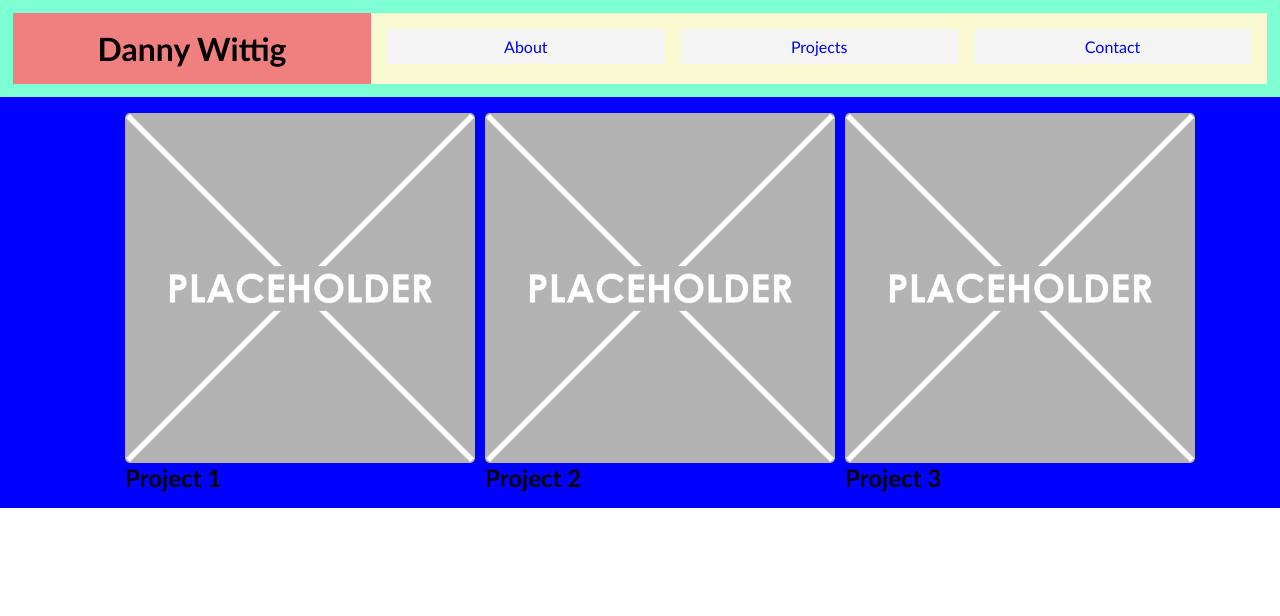
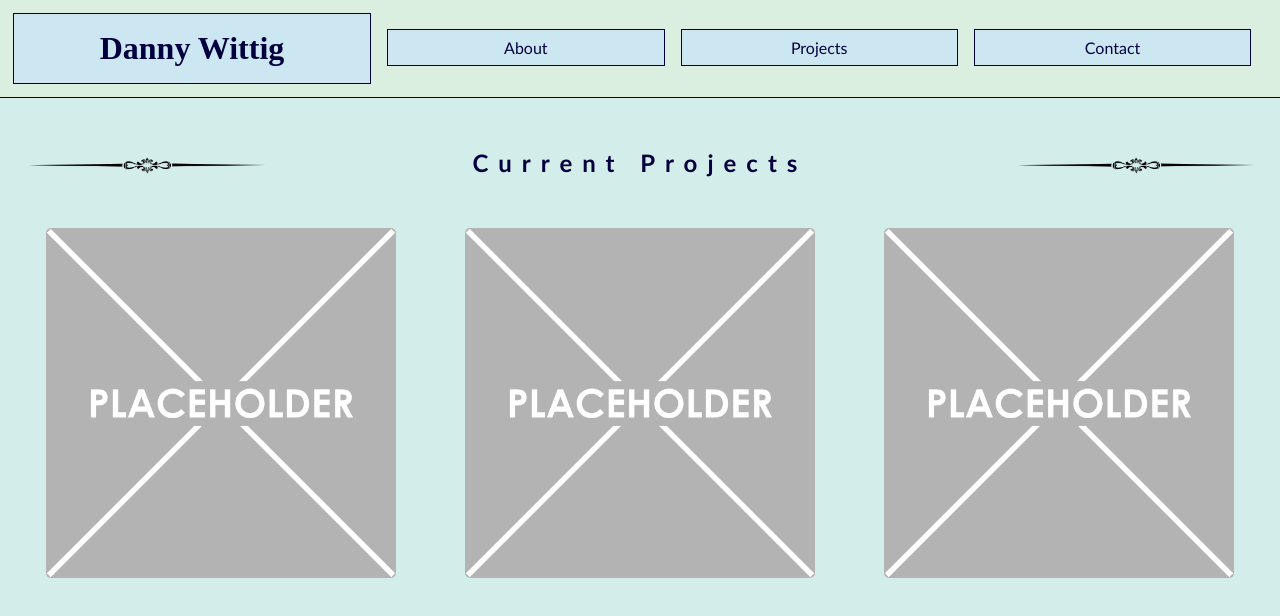
Before and after one commit to deegeedubs/portfolio-danny-wittig, a plain HTML site: page index.html in a window 1280 px wide. Drawn offline with Linux system fonts and the light colour scheme.

Commit message:
style updates
added color scheme, pseudo classes, and responsive design

```diff
--- a/assets/style.css
+++ b/assets/style.css
@@ -2,6 +2,13 @@
     margin: 0;
     font-family: 'Gill Sans', 'Gill Sans MT', Calibri, 'Trebuchet MS', sans-serif;
     box-sizing: border-box;
+    padding: 0;
+}
+:root {
+    --col: #CCE7F1;
+    --back: #DBEFE1;
+    --main: #D3EDEA;
+    --font: rgb(0, 0, 63);
 }
 /* Header Styling */
 header {
@@ -9,8 +16,9 @@ header {
     flex-direction: row;
     width: 100vw;
     justify-content: space-between;
-    background-color: aquamarine;
+    background-color: var(--back);
     padding: 1vw;
+    border-bottom: 1px double black;
 }
 
 logo {
@@ -18,15 +26,18 @@ logo {
 }
 
 h1 {
-    background-color: lightcoral;
+    background-color: var(--col);
     text-align: center;
     vertical-align: bottom;
     padding: 0.5em;
+    font-family: Baskerville;
+    color: var(--font);
+    border: 1px solid var(--font);
 }
 
 nav {
     flex: 2 0 70vw;
-    background-color: lightgoldenrodyellow;
+    background-color: var(--back);
 }
 
 nav ul {
@@ -40,32 +51,59 @@ nav ul {
 
 nav ul li {
     flex: 1 0;
-    background-color: whitesmoke;
+    background-color: var(--col);
     margin: 0.5em;
     padding: 0.5em;
     text-align: center;
+    border: 1px solid var(--font);
 }
 
 nav ul li a {
     text-decoration: none;
+    color: var(--font);
 }
 /* End Header Styling */
 /* Main Styling */
+body{
+    background-color: var(--main);
+}
+
 main {
-    /* display: flex;
-    flex-wrap: nowrap;
-    justify-content: space-between;
-    width: 100vw; */
-    background-color: blue;
-    padding: 1em;
+    display: flex;
+    flex-direction: column;
+    background-color: var(--main);
+    padding: 0 1em;
+}
+
+main div{
+    display: flex;
+    flex-flow: row nowrap;
+    padding-top: 5vh;
+}
+
+.line-deco{
+    height: 50px;
+    object-fit: contain;
+}
+
+div > h2{
+    color: var(--font);
+    position: relative;
+    width: fit-content;
+    letter-spacing: 10px;
+    margin: auto;
+    text-align: center;
+    flex: 1 1 30vw;
 }
 
 .projects {
     display: flex;
     flex-wrap: wrap;
-    justify-content: center;
+    justify-content: space-around;
     gap: 10px;
     list-style: none;
+    background-color: var(--main);
+    padding-top: 5vh;
 }
 
 .projects > li {
@@ -81,8 +119,46 @@ main {
 
 }
 
+.projects li > h2{
+    position: relative;
+    background-color: var(--col);
+    padding: 0.5em;
+    font-size: 12px;
+    z-index: 2;
+    color: var(--font);
+}
 
 
+/* Hover Effects on projects */
+.projects li:hover {
+    box-shadow: 3px 3px 10px rgb(80, 153, 157);
+}
+
+#hd1 {
+    display: none;
+}
+
+#proj1:hover #hd1{
+    display: block;
+}
+#hd2 {
+    display: none;
+}
+
+#proj2:hover #hd2{
+    display: block;
+}
+
+#hd3 {
+    display: none;
+}
+
+#proj3:hover #hd3{
+    display: block;
+}
+
+
+/* Responsive Design */
 @media screen and (max-width: 992px){
     header {
         flex-direction: column;
@@ -106,8 +182,8 @@ main {
         flex-grow: 2;
     }
 
-    main {
-        flex-wrap: wrap;
+    main div img{
+        display: none;
     }
 
     .projects{
--- a/index.html
+++ b/index.html
@@ -17,18 +17,23 @@
         </ul></nav>
     </header>
     <main>
+        <div>
+            <img class="line-deco" src="./assets/images/Horizontal-Line-PNG.png" alt="line">
+            <h2>Current Projects</h2>
+            <img class="line-deco" src="./assets/images/Horizontal-Line-PNG.png" alt="line">
+        </div>
         <ul class="projects">
-            <li>
+            <li id="proj1">
                 <img src="./assets/images/placeholder.png" alt="placeholder">
-                <h2>Project 1</h2>
+                <h2 id="hd1">Project 1</h2>
             </li>
-            <li>
+            <li id="proj2">
                 <img src="./assets/images/placeholder.png" alt="placeholder">
-                <h2>Project 2</h2>
+                <h2 id="hd2">Project 2</h2>
             </li>
-            <li>
+            <li id="proj3">
                 <img src="./assets/images/placeholder.png" alt="placeholder">
-                <h2>Project 3</h2>
+                <h2 id="hd3">Project 3</h2>
             </li>
         </ul>
     </main>
```
Also changed, not shown: assets/images/Horizontal-Line-PNG.png (added), 2 other files.
